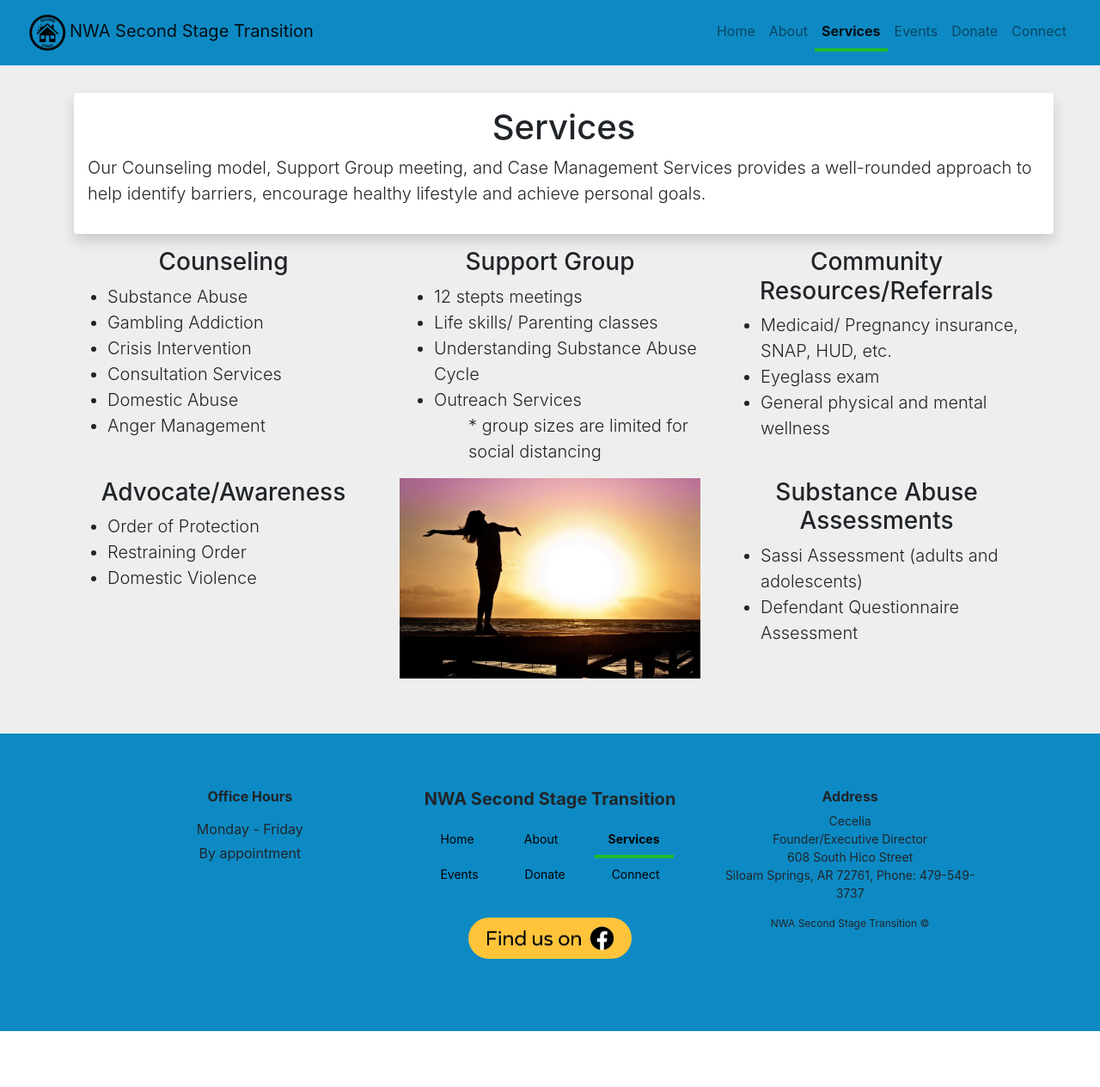
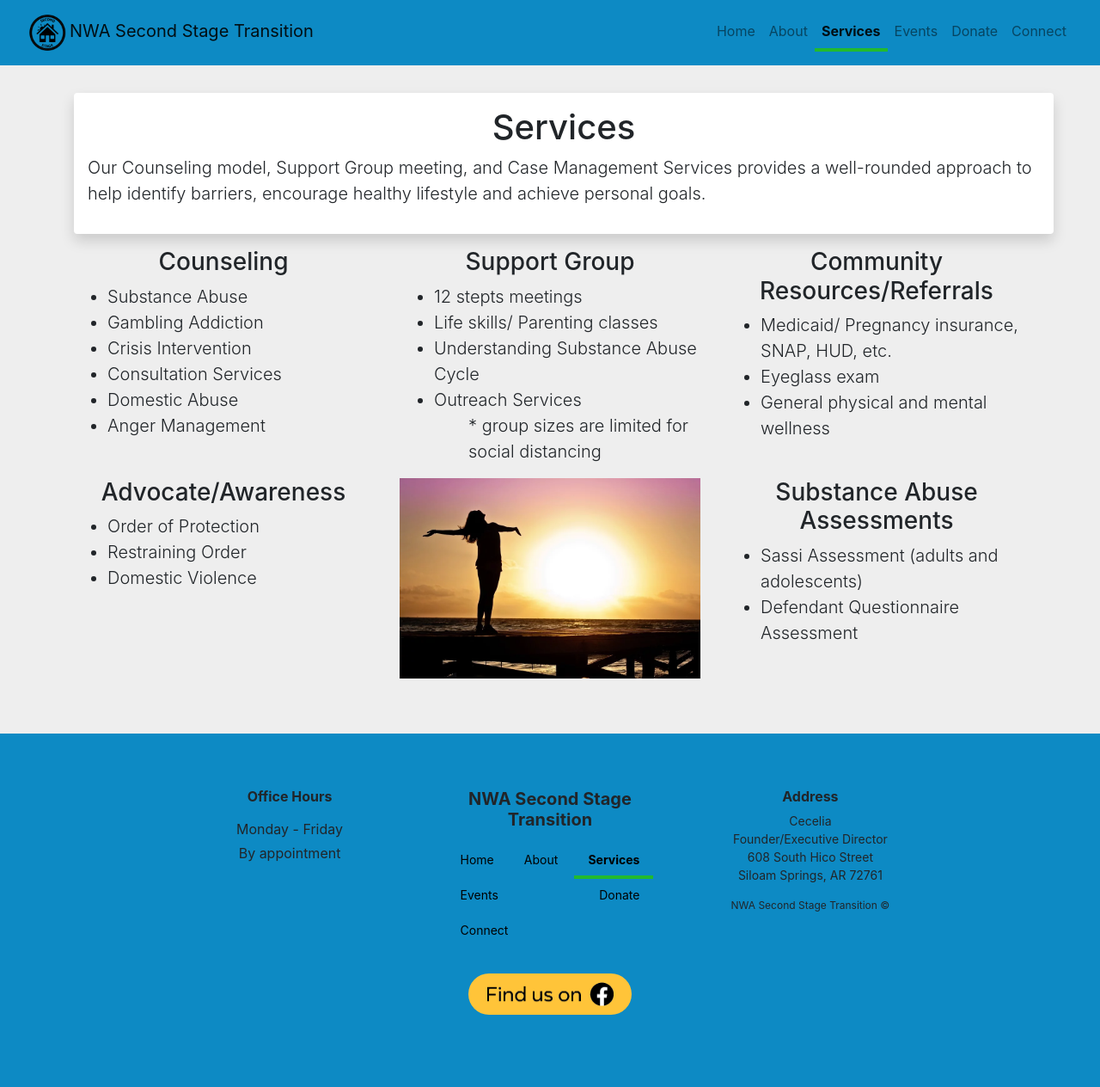
Before and after one commit to nwa-second-stage-transition/nwa-second-stage-transition.github.io, a Jekyll site: the page services.html, which Jekyll copies as it is, in a window 1280 px wide. Shown: the whole page at 86% size. Built offline with Jekyll 4.4.1, drawn with Linux system fonts in a browser that asks for light colours; nearby versions of some CDN libraries; before the commit the page ends 1199 px from its top, so only the background shows below that.

Commit message:
Update services.html

```diff
--- a/services.html
+++ b/services.html
@@ -235,7 +235,7 @@
   Cecelia<br>
   Founder/Executive Director<br>
   608 South Hico Street<br>
-  Siloam Springs, AR 72761, Phone: 479-549-3737<br>
+  Siloam Springs, AR 72761<br>
 </address>
       <div class="copyright">NWA Second Stage Transition &copy; </div>
     </div>
```
